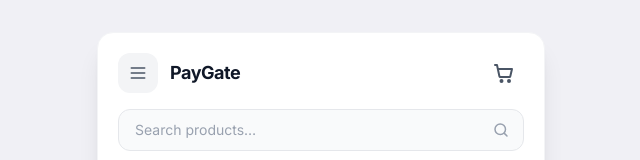
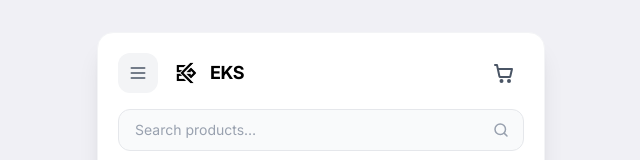
Before and after one commit to Earthen8/UTS20261_ITFinTech_Earthen, a Next.js app in the folder WEB_PaymentGateway/: page / in a window 1280 px wide. Shown: the top 160 px of the page, without its empty margins (319-959 px from the left). Built offline with nearby package versions, Linux system fonts and the light colour scheme.

Commit message:
feat: add item selection page and brand logos

```diff
--- a/WEB_PaymentGateway/pages/index.tsx
+++ b/WEB_PaymentGateway/pages/index.tsx
@@ -49,7 +49,14 @@
               >
                 <MenuIcon />
               </button>
-              <span className="text-lg font-bold tracking-tight text-gray-900">PayGate</span>
+              <div className="flex items-center gap-2">
+                <img
+                  src="/eks-logo.png"
+                  alt="EKS Logo"
+                  className="h-8 w-auto object-contain"
+                />
+                <span className="text-lg font-bold tracking-tight text-black">EKS</span>
+              </div>
             </div>
 
             <Link
```
Also changed, not shown: WEB_PaymentGateway/public/eks-logo-solid.png (added), WEB_PaymentGateway/public/eks-logo.png (added).
